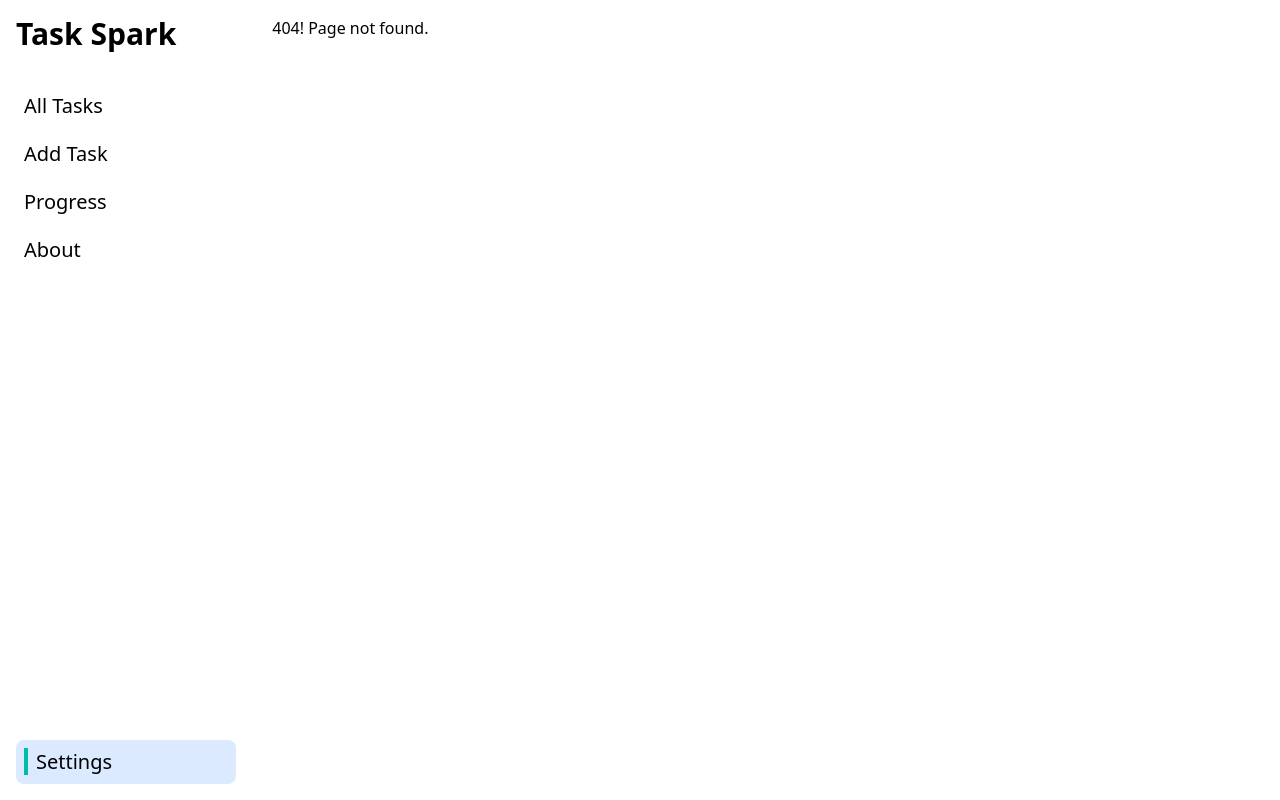
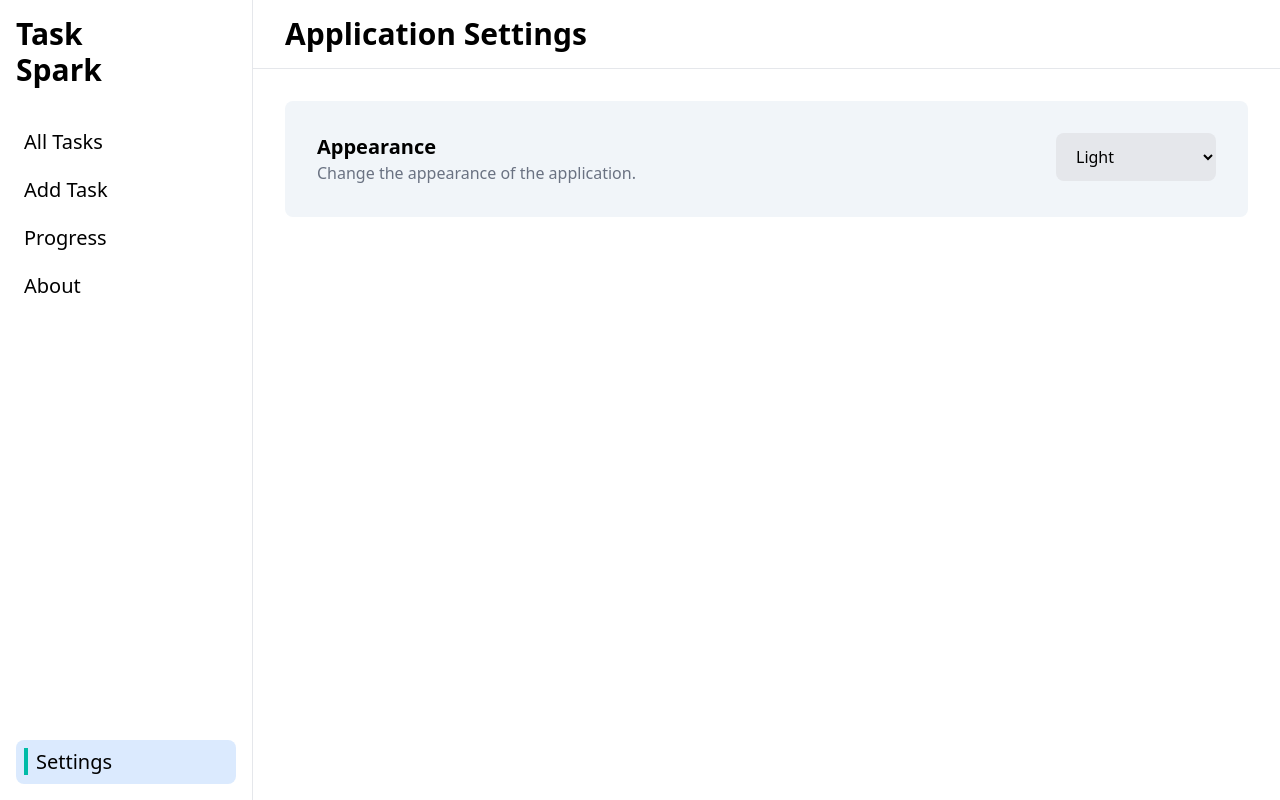
Before and after one commit to unrealblood/task-spark-nextjs, a Next.js app: page /settings in a window 1280 px wide. Before the commit this address had no page. Built offline with nearby package versions, Linux system fonts and the light colour scheme.

Commit message:
create dummy settings page

```diff
--- /dev/null
+++ b/app/settings/page.js
@@ -0,0 +1,30 @@
+import Link from "next/link";
+
+export default async function Progress() {
+    return (
+        <div className="min-h-screen border-l border-gray-200 w-full">
+            <header className="border-b border-gray-200 py-4 px-8">
+                <h1 className="text-3xl font-bold">
+                    Application Settings
+                </h1>
+            </header>
+
+            <section className="mx-8 mt-8 bg-slate-100 p-8 rounded-lg">
+                <div className="flex justify-between items-start">
+                    <div>
+                        <h2 className="font-bold text-xl">Appearance</h2>
+                        <p className="text-gray-500">Change the appearance of the application.</p>
+                    </div>
+
+                    <div>
+                        <select className="bg-gray-200 px-4 py-3 rounded-lg w-40">
+                            <option value="light">Light</option>
+                            <option value="dark">Dark</option>
+                            <option value="system">System</option>
+                        </select>
+                    </div>
+                </div>
+            </section>
+        </div>
+    );
+}
```
